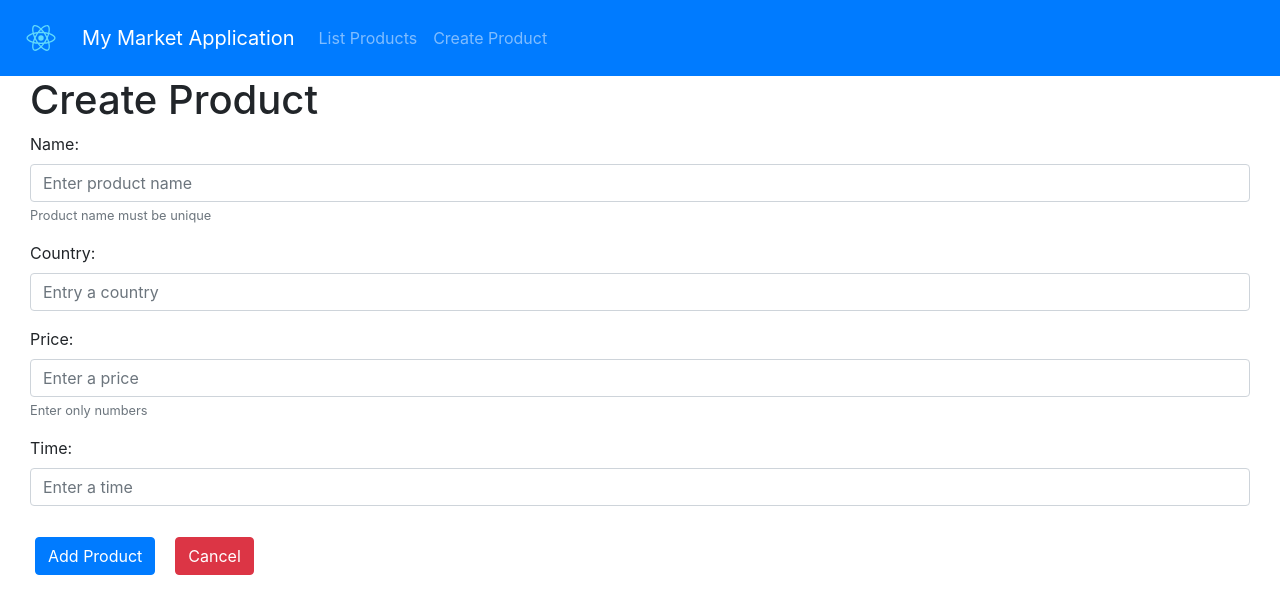
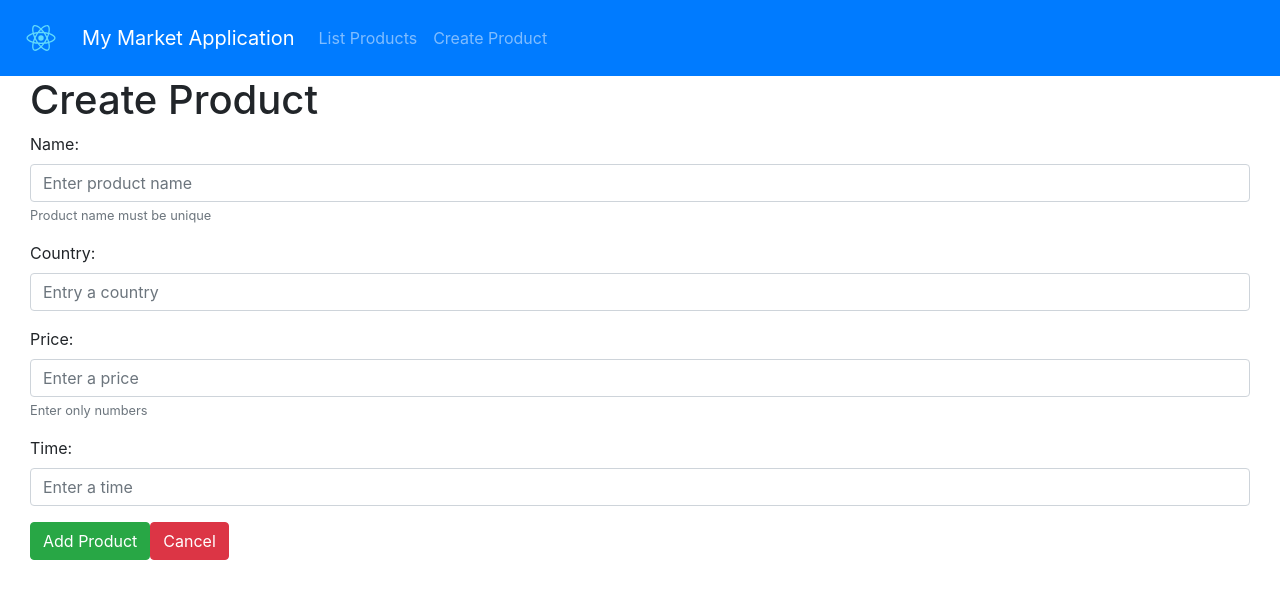
Before and after one commit to cmayornavarro/mernApp-Market, a React (Create React App) app in the folder client/: page /product/create in a window 1280 px wide. Shown: the top 614 px of the page. Built offline with nearby package versions, Linux system fonts and the light colour scheme.

Commit message:
adding boostap buttons

```diff
--- a/client/src/pages/ProductsInsert.jsx
+++ b/client/src/pages/ProductsInsert.jsx
@@ -3,6 +3,7 @@ import api from '../api'
 
 import styled from 'styled-components'
 import Form from "react-bootstrap/Form";
+import Button from "react-bootstrap/Button";
 
 const Title = styled.h1.attrs({
     className: 'h1',
@@ -24,17 +25,7 @@ const InputText = styled.input.attrs({
     margin: 5px;
 `
 
-const Button = styled.button.attrs({
-    className: `btn btn-primary`,
-})`
-    margin: 15px 15px 15px 5px;
-`
 
-const CancelButton = styled.a.attrs({
-    className: `btn btn-danger`,
-})`
-    margin: 15px 15px 15px 5px;
-`
 
 class ProductsInsert extends Component {
     constructor(props) {
@@ -117,15 +108,16 @@ class ProductsInsert extends Component {
 
   <Form.Group controlId="formBasicEmail">
     <Form.Label>Time: </Form.Label>
-    <Form.Control type="text"   placeholder="Enter a time"  value={rating}  onChange={this.handleChangeInputTime}/>
-
+    <Form.Control type="text"   placeholder="Enter a time"  value={time}  onChange={this.handleChangeInputTime}/>
   </Form.Group>
 </Form>
 
 
 
-                <Button onClick={this.handleIncludeProduct}>Add Product</Button>
-                <CancelButton href={'/Products/list'}>Cancel</CancelButton>
+
+                <Button variant="success" onClick={this.handleIncludeProduct}>Add Product</Button>
+                     <Button variant="danger" href={'/Products/list'}>Cancel</Button>
+
             </Wrapper>
         )
     }
```
Also changed, not shown: 1 other file (tests, documents, lock files or other folders).
